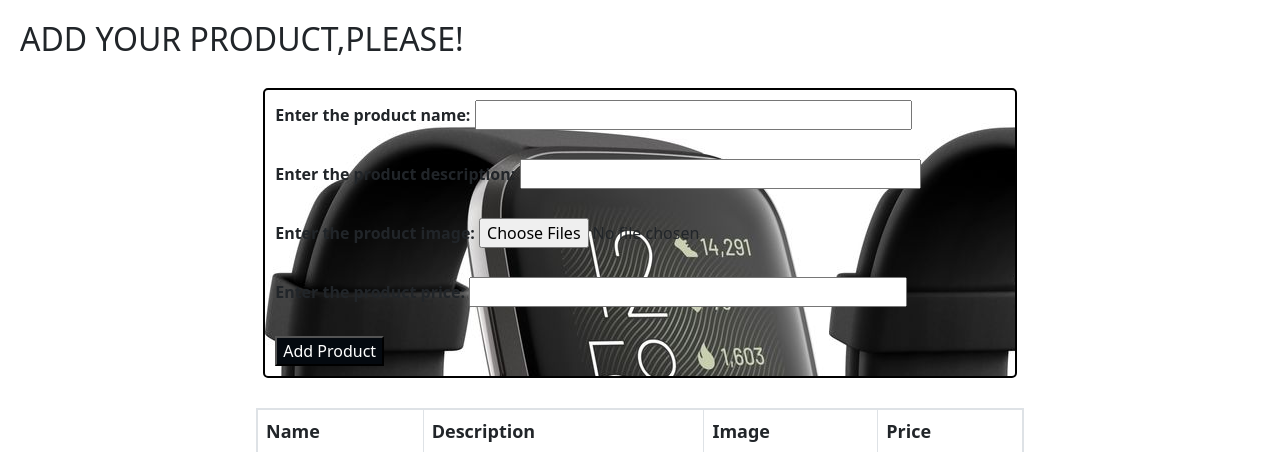
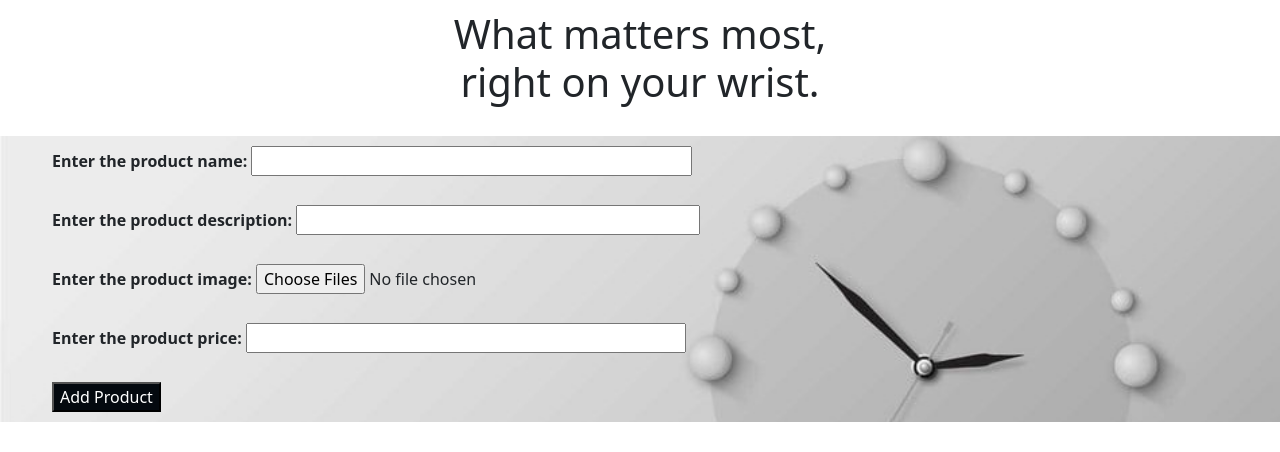
Before and after one commit to raghadtaha19/ecommerce-mini-project, a PHP site: page / in a window 1280 px wide. Shown: the part 60-512 px from the top of the page. Run offline with PHP 8.4, Linux system fonts and the light colour scheme; lists and menus that the app fills with data are empty.

Commit message:
project4

```diff
--- a/index.css
+++ b/index.css
@@ -1,4 +1,3 @@
-
 .footer_style {
   display: flex;
   flex-direction: row;
@@ -60,16 +59,22 @@
   display: block;
   margin-bottom: 10px;
 }
-
+#img_background{
+  background-image: url(./images/12.jpg);
+  background-size: cover;
+  background-repeat: no-repeat;
+}
 .input {
-  border: 2px solid black;
+  /* background-color: red; */
+  /* border: 2px solid black; */
+  text-align: left;
   border-radius: 5px;
-  margin: 30px auto;
-  /* background-color: rgb(227, 228, 236); */
+  margin: 30px ;
   width: 60%;
   font-weight: bolder;
   padding: 10px;
-  background-image: url(/images/8.jpg);
+
+
 }
 
 .inp {
@@ -126,5 +131,7 @@
     margin-left: 110px;
     margin-bottom: 5px;
   }
-
+  /* #Add-product {
+    margin-left: 113px;
+  } */
 }
--- a/index.php
+++ b/index.php
@@ -53,8 +53,10 @@
   ?>
 
   <!-- form-section  -->
-  <h2 id="begin">ADD YOUR PRODUCT,PLEASE!</h2>
-  <div class="container-fluid">
+
+  <h1 style="text-align: center;margin-top: 10px">What matters most,<br> right on your wrist.</h1>
+
+  <div class="container-fluid" id="img_background">
     <form action="# " method="POST" class="input">
       <label>Enter the product name:</label>
       <input type="text" name="product_name" class="inp" Required><br><br>
--- a/products.php
+++ b/products.php
@@ -100,6 +100,7 @@ echo '<a href="index.php" style=text-decoration:none><button class="go-back">Bac
       width: 100%;
 
     }
+
     }
   </style>
 </head>
```
Also changed, not shown: images/12.jpg (added).
